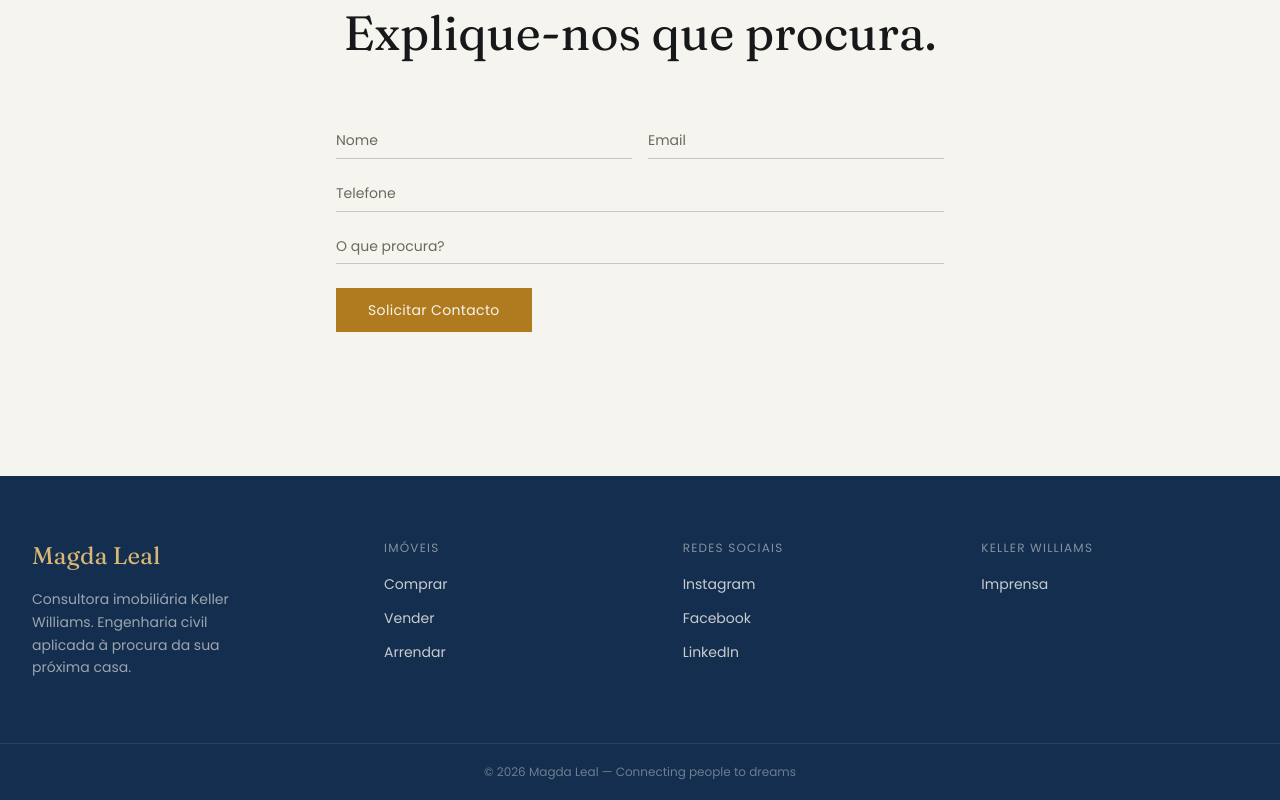
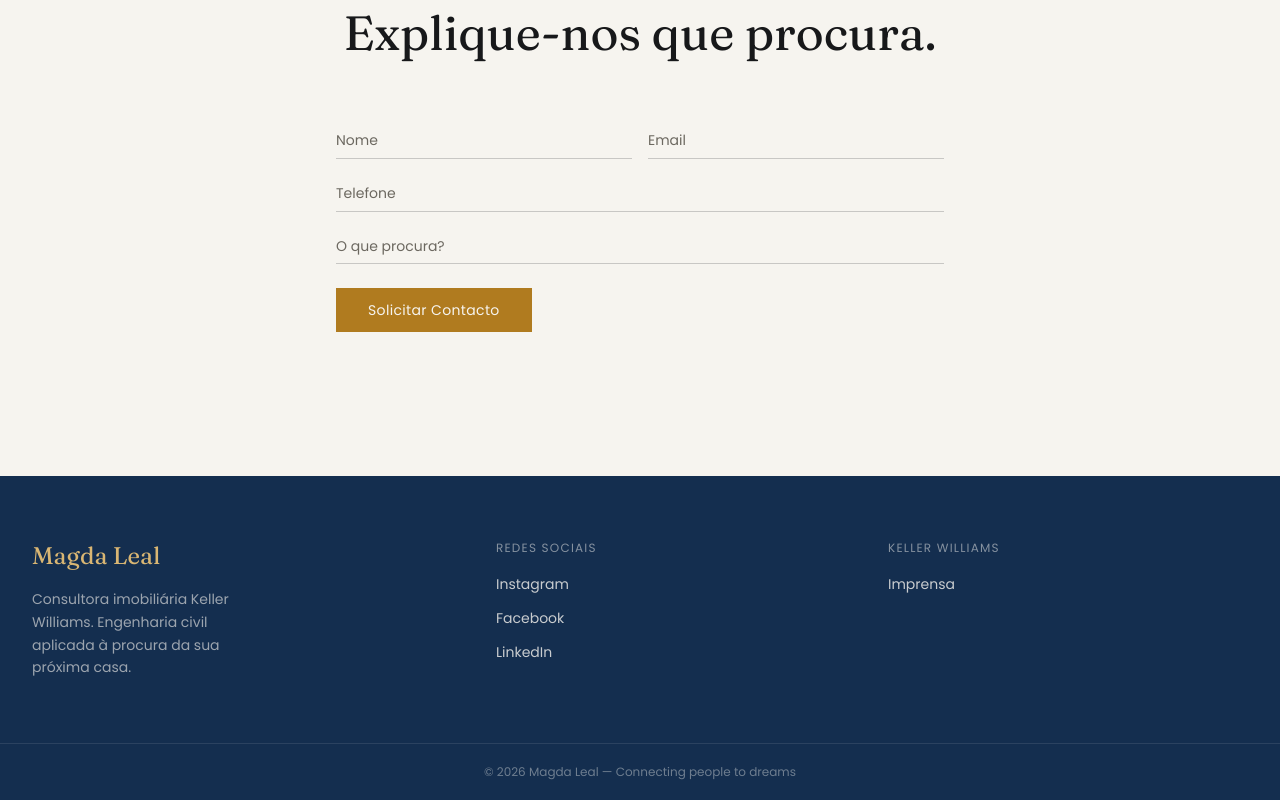
Before and after one commit to TiagoLealPalma/Site-Magda, a React (Vite) app in the folder SiteMagda/frontend/: page / in a window 1280 px wide. Shown: the part 3865-4665 px from the top of the page. Built offline with nearby package versions, Linux system fonts and the light colour scheme; no server answers.

Commit message:
footer: remove coluna Imoveis

```diff
--- a/SiteMagda/frontend/src/components/Footer.jsx
+++ b/SiteMagda/frontend/src/components/Footer.jsx
@@ -5,7 +5,7 @@ export default function Footer() {
   const { t, path } = useLang();
   return (
     <footer id="contacto" className="bg-charcoal text-paper scroll-mt-20">
-      <div className="mx-auto max-w-7xl px-6 md:px-8 py-12 md:py-16 grid grid-cols-2 md:grid-cols-[1.2fr_1fr_1fr_1fr] gap-x-6 gap-y-10 md:gap-8">
+      <div className="mx-auto max-w-7xl px-6 md:px-8 py-12 md:py-16 grid grid-cols-2 md:grid-cols-[1.2fr_1fr_1fr] gap-x-6 gap-y-10 md:gap-8">
         <div className="col-span-2 md:col-span-1">
           <p className="font-display text-2xl text-gold-soft">Magda Leal</p>
           <p className="mt-4 text-sm text-paper/60 leading-relaxed max-w-[26ch]">
@@ -13,14 +13,6 @@ export default function Footer() {
           </p>
         </div>
 
-        <FooterColumn
-          title={t("footer.properties")}
-          links={[
-            { label: t("footer.buy"), to: path("properties") + "?tipo=venda" },
-            { label: t("footer.sell"), to: path("properties") },
-            { label: t("footer.rent"), to: path("properties") + "?tipo=arrendar" },
-          ]}
-        />
         <FooterColumn
           title={t("footer.social")}
           links={[
--- a/SiteMagda/frontend/src/i18n/en.js
+++ b/SiteMagda/frontend/src/i18n/en.js
@@ -50,10 +50,6 @@ export default {
   },
   footer: {
     blurb: "Keller Williams real estate consultant. Civil engineering applied to finding your next home.",
-    properties: "Properties",
-    buy: "Buy",
-    sell: "Sell",
-    rent: "Rent",
     social: "Social",
     kw: "Keller Williams",
     press: "Press",
--- a/SiteMagda/frontend/src/i18n/pt.js
+++ b/SiteMagda/frontend/src/i18n/pt.js
@@ -50,10 +50,6 @@ export default {
   },
   footer: {
     blurb: "Consultora imobiliária Keller Williams. Engenharia civil aplicada à procura da sua próxima casa.",
-    properties: "Imóveis",
-    buy: "Comprar",
-    sell: "Vender",
-    rent: "Arrendar",
     social: "Redes Sociais",
     kw: "Keller Williams",
     press: "Imprensa",
```
